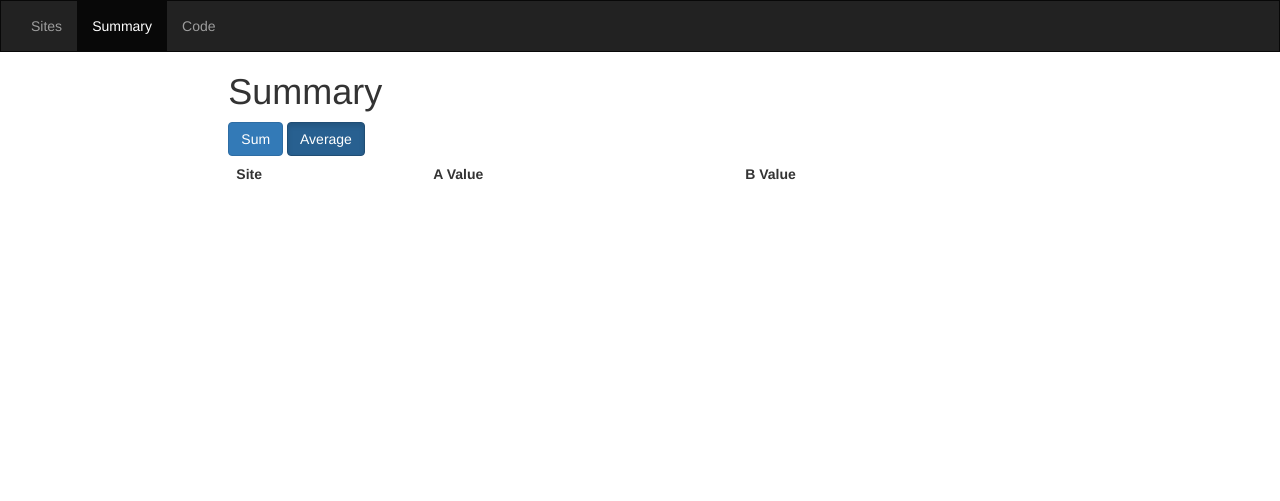
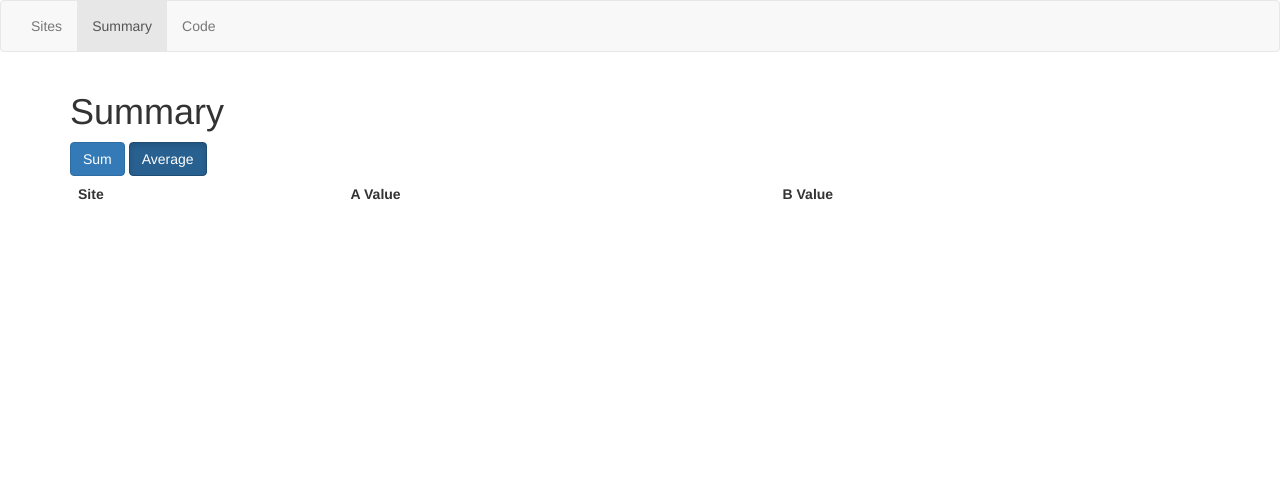
Before and after one commit to veduardo/3megaproject, a Django app: a page that uses templates/base.html in a window 1280 px wide. Shown: the top 501 px of the page. Run offline with Django 3.2, Linux system fonts and the light colour scheme; data that the repository does not hold is empty; parts of the project's set-up code (start-up, migrations or seed data) failed here and were passed over; some libraries are stand-ins or nearby versions.

Commit message:
Layout improvements

```diff
--- a/templates/base.html
+++ b/templates/base.html
@@ -7,40 +7,11 @@
   <title>{% block title %} App Name {% endblock %}</title>
   <link rel="stylesheet" href="//maxcdn.bootstrapcdn.com/bootstrap/3.2.0/css/bootstrap.min.css">
 
-  <style>
-    /* Remove the navbar's default margin-bottom and rounded borders */
-    .navbar {
-      margin-bottom: 0;
-      border-radius: 0;
-    }
 
-    /* Set height of the grid so .sidenav can be 100% (adjust as needed) */
-    .row.content {height: 450px}
-
-    /* Set gray background color and 100% height */
-/*    .sidenav {
-      padding-top: 20px;
-      background-color: #f1f1f1;
-      height: 100%;
-    }*/
-
-    /* On small screens, set height to 'auto' for sidenav and grid */
-    @media screen and (max-width: 767px) {
-      .sidenav {
-        height: auto;
-        padding: 15px;
-      }
-      .row.content {height:auto;}
-    }
-
-/*     .greeting {
-      color: white !important;
-     }*/
-  </style>
 </head>
 <body>
 
-<nav class="navbar navbar-inverse">
+<nav class="navbar navbar-default">
     <div class="collapse navbar-collapse" id="myNavbar">
       <ul class="nav navbar-nav">
         {% block navbar-nav %}
@@ -52,28 +23,13 @@
     </div>
 </nav>
 
-<main>
+<div class="container">
+  <div>
+  {% block content %}
 
-<div class="container-fluid text-center">
-  <div class="row content">
-    <div class="col-sm-2 sidenav">
-    </div>
-
-    <div class="col-sm-8 text-left">
-    {% block content %}
-
-    {% endblock %}
-    </div>
-
-    <div class="col-sm-2 sidenav">
-    </div>
+  {% endblock %}
   </div>
 </div>
 
-</main>
-
-<footer class="container-fluid text-center">
-</footer>
-
 </body>
 </html>
--- a/templates/reports/average.html
+++ b/templates/reports/average.html
@@ -9,13 +9,13 @@
 
 
 {% block tbody %}
+    <tbody>
     {% for site in sites %}
-    <tbody>
         <tr>
             <td>{{ site.name }}</td>
             <td>{{ site.a_value|floatformat:2 }}</td>
             <td>{{ site.b_value|floatformat:2 }}</td>
         </tr>
+    {% endfor %}
     </tbody>
-    {% endfor %}
 {% endblock %}
--- a/templates/reports/site_detail.html
+++ b/templates/reports/site_detail.html
@@ -12,15 +12,15 @@
         </tr>
     </thead>
 
+    <tbody>
     {% for record in site.report_set.all %}
-    <tbody>
         <tr>
             <td>{{ record.date }}</td>
             <td>{{ record.a_value|floatformat:2 }}</td>
             <td>{{ record.b_value|floatformat:2 }}</td>
         </tr>
+    {% endfor %}
     </tbody>
-    {% endfor %}
 </table>
 
 {% endblock %}
--- a/templates/reports/site_list.html
+++ b/templates/reports/site_list.html
@@ -5,7 +5,7 @@
 <h1>Sites</h1>
 <ul class="list-group">
     {% for post in object_list %}
-    <li class="list-group-item"><a href="{% url 'site_detail' post.id %}">{{ post.name }}</li>
+    <li class="list-group-item"><a href="{% url 'site_detail' post.id %}">{{ post.name }}</a></li>
     {% endfor %}
 </ul>
 
--- a/templates/reports/summary.html
+++ b/templates/reports/summary.html
@@ -27,15 +27,15 @@
     </thead>
 
     {% block tbody %}
+    <tbody>
     {% for site in object_list %}
-    <tbody>
         <tr>
             <td>{{ site.name }}</td>
             <td>{{ site|sum:'a'|floatformat:2 }}</td>
             <td>{{ site|sum|floatformat:2 }}</td>
         </tr>
+    {% endfor %}
     </tbody>
-    {% endfor %}
     {% endblock%}
 
 </table>
```
